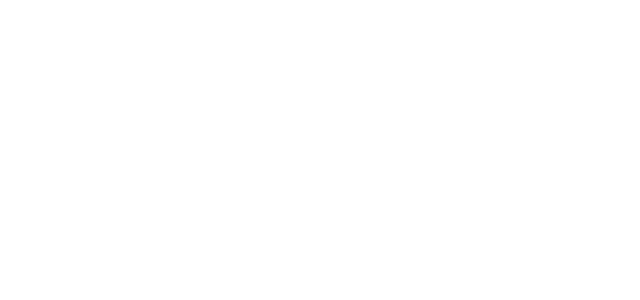
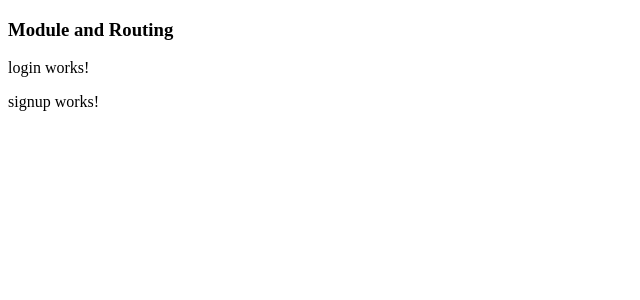
Before and after one commit to sangampshinde/Learn-Angular-v16, an Angular app: page / in a window 1280 px wide. Shown: the top 300 px of the page, without its empty margins (0-640 px from the left). Built offline with nearby package versions, Linux system fonts and the light colour scheme.

Commit message:
module and routing

```diff
--- /dev/null
+++ b/src/app/Model_&_interface/users/login/login.component.html
@@ -0,0 +1 @@
+<p>login works!</p>
--- /dev/null
+++ b/src/app/Model_&_interface/users/signup/signup.component.html
@@ -0,0 +1 @@
+<p>signup works!</p>
--- a/src/app/Module_&_Routing/example1/example1.component.html
+++ /dev/null
@@ -1 +0,0 @@
-<p>example1 works!</p>
--- a/src/app/app.component.html
+++ b/src/app/app.component.html
@@ -53,3 +53,6 @@
 
 
    <!-- Module and Routing -->
+  <h3>Module and Routing</h3>
+  <app-login></app-login>
+  <app-signup></app-signup>
```
Also changed, not shown: src/app/Model_&_interface/users/login/login.component.ts (added, +10 -0 lines), src/app/Model_&_interface/users/signup/signup.component.ts (added, +10 -0 lines), src/app/Model_&_interface/users/users.module.ts (added, +22 -0 lines), src/app/Module_&_Routing/example1/example1.component.ts (deleted, +0 -10 lines), src/app/Module_&_Routing/user1/user1.module.ts (deleted, +0 -12 lines), src/app/app.module.ts (+9 -3 lines), src/app/Model_&_interface/users/login/login.component.css (added), src/app/Model_&_interface/users/signup/signup.component.css (added), 2 other files (tests, documents, lock files or other folders).
